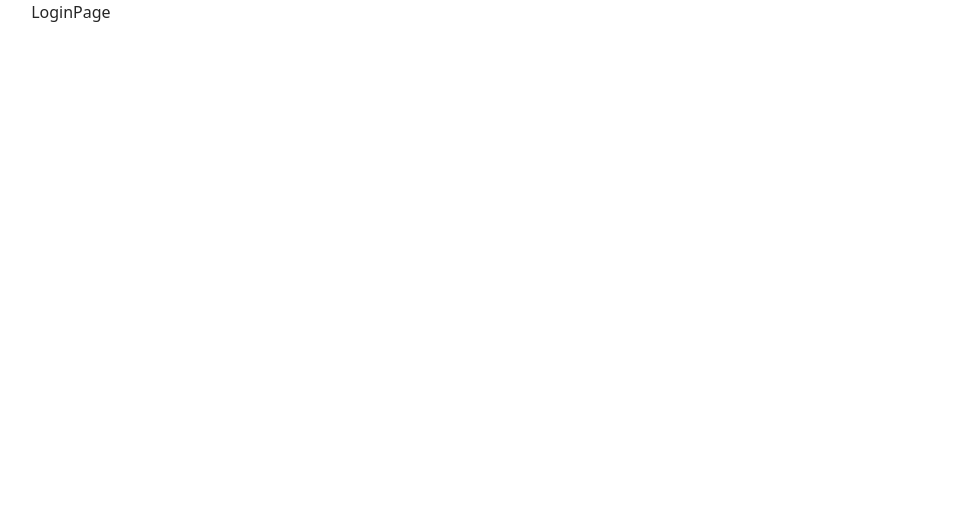
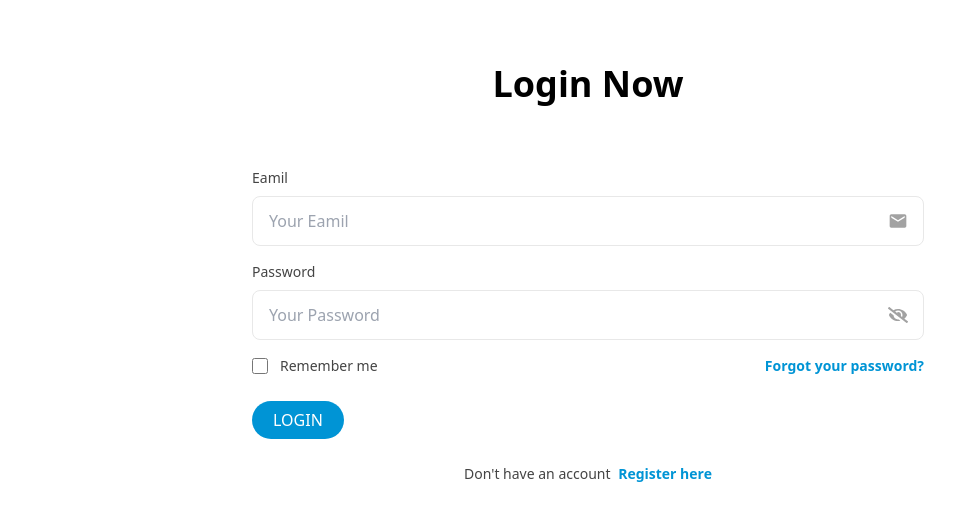
Before and after one commit to 44fahadhasan/hireNowFrontEnd, a React (Vite) app: page /Login in a window 1280 px wide. Shown: the top 520 px of the page, without its empty margins (52-1007 px from the left). Built offline with nearby package versions, Linux system fonts and the light colour scheme.

Commit message:
added login page

```diff
--- a/src/pages/LoginPage.jsx
+++ b/src/pages/LoginPage.jsx
@@ -1,10 +1,96 @@
+import { FaEye, FaEyeSlash } from "react-icons/fa";
+import { MdEmail } from "react-icons/md";
+import { Link } from "react-router-dom";
+import Button from "../components/Button";
 import Container from "../components/Container";
+import Heading from "../components/Heading";
+import InputFiled from "../components/InputFiled";
 
 const LoginPage = () => {
+  // handle login
+  const handleLogin = async (event) => {
+    event.preventDefault();
+    const input = event.target;
+
+    const email = input.email.value;
+    const password = input.password.value;
+
+    console.log({ email, password });
+  };
+
   return (
-    <div>
-      <Container>LoginPage</Container>
-    </div>
+    <Container>
+      <div className="max-w-2xl mx-auto py-16">
+        <form onSubmit={handleLogin} className="space-y-4">
+          <div className="mb-8">
+            <Heading title={"Login Now"} />
+          </div>
+
+          {/* email */}
+          <InputFiled
+            label={"Eamil"}
+            name={"email"}
+            type={"eamil"}
+            required={true}
+            placeholder={"Your Eamil"}
+            icon={<MdEmail />}
+          />
+
+          {/* password */}
+          <InputFiled
+            label={"Password"}
+            name={"password"}
+            type={"password"}
+            required={true}
+            placeholder={"Your Password"}
+            openIcon={<FaEye />}
+            closeIcon={<FaEyeSlash />}
+          />
+
+          <div className="flex flex-wrap items-center justify-between gap-4">
+            <div className="flex items-center">
+              <input
+                id="remember-me"
+                name="remember-me"
+                type="checkbox"
+                className="h-4 w-4 accent-primary"
+              />
+              <label
+                htmlFor="remember-me"
+                className="ml-3 block text-sm text-[#444]"
+              >
+                Remember me
+              </label>
+            </div>
+
+            <div className="text-sm">
+              <a
+                href=" "
+                className="text-primary hover:underline font-semibold"
+              >
+                Forgot your password?
+              </a>
+            </div>
+          </div>
+
+          <div className="!mt-8">
+            <button>
+              <Button lebel="Login" />
+            </button>
+          </div>
+
+          <p className="text-sm !mt-8 text-center text-[#444]">
+            Don&apos;t have an account{" "}
+            <Link
+              to="/Register"
+              className="text-primary font-semibold hover:underline ml-1 whitespace-nowrap"
+            >
+              Register here
+            </Link>
+          </p>
+        </form>
+      </div>
+    </Container>
   );
 };
 
```
